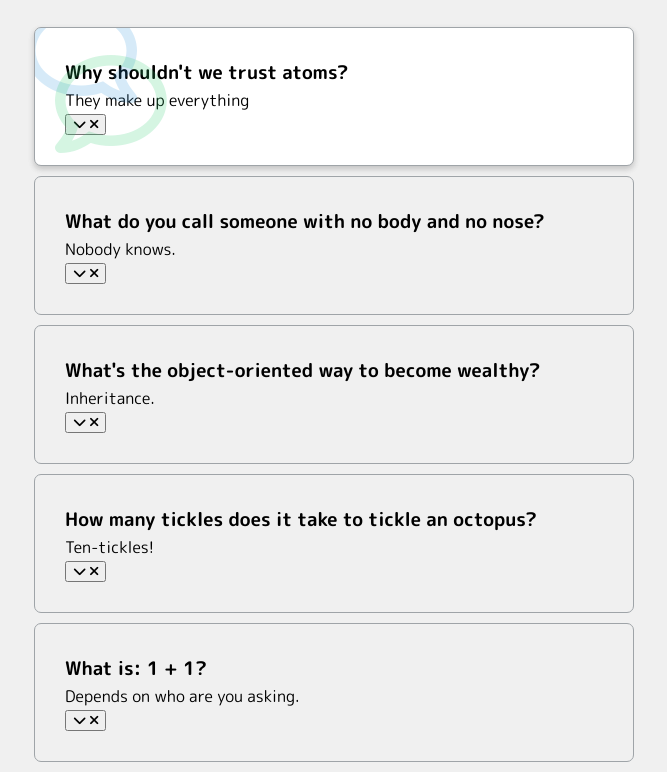
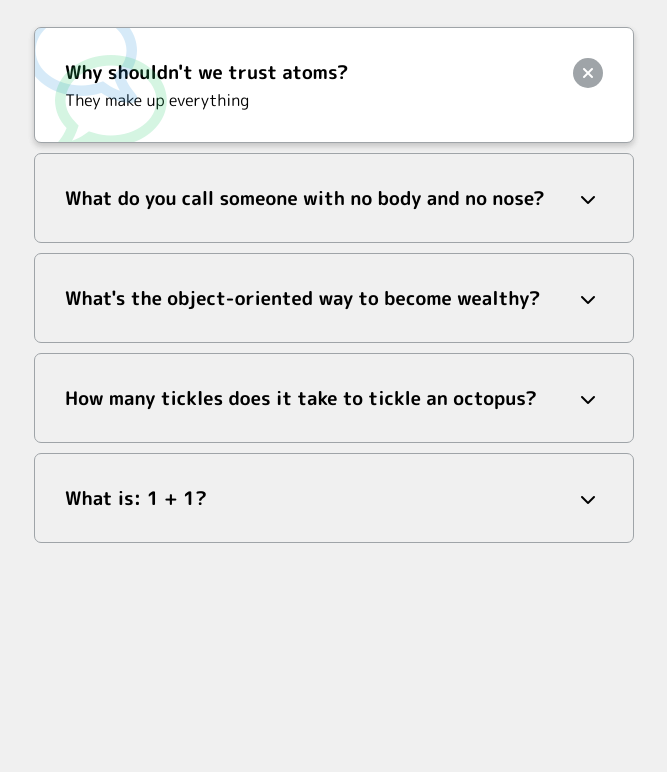
Before and after one commit to SanyaOdare/faq-collapse, a plain HTML site: page index.html in a window 1280 px wide. Shown: the part 100-872 px from the top of the page, without its empty margins (306-973 px from the left). After the commit the page ends 800 px from the top, so only its background shows below. Drawn offline with Linux system fonts and the light colour scheme.

Commit message:
toggle active button

```diff
--- a/app.js
+++ b/app.js
@@ -0,0 +1,7 @@
+const toggles = document.querySelectorAll('.faq-toggle');
+
+toggles.forEach((toggle) => {
+  toggle.addEventListener('click', () => {
+    toggle.parentNode.classList.toggle('active');
+  })
+})
--- a/index.html
+++ b/index.html
@@ -22,7 +22,7 @@
         They make up everything
       </p>
 
-      <button>
+      <button class="faq-toggle">
         <i class="fas fa-chevron-down"></i>
         <i class="fas fa-times"></i>
       </button>
--- a/style.css
+++ b/style.css
@@ -62,6 +62,48 @@ h1 {
 }
 
 .faq-text {
-
+  display: none;
   margin: 3px 0 0;
 }
+
+.faq.active .faq-text {
+  display: block;
+}
+
+.faq-toggle {
+  background-color: transparent;
+  border: 0;
+  border-radius: 50%;
+  cursor: pointer;
+  display: flex;
+  align-items: center;
+  justify-content: center;
+  font-size: 1rem;
+  height: 30px;
+  padding: 0;
+  position: absolute;
+  right: 30px;
+  top: 30px;
+  width: 30px;
+}
+
+.faq-toggle:focus {
+  outline: 0;
+}
+
+.faq-toggle .fa-times {
+  display: none;
+}
+
+.faq.active .faq-toggle .fa-times {
+  color: #fff;
+  display: block;
+}
+
+.faq.active .faq-toggle .fa-chevron-down {
+  display: none;
+}
+
+.faq.active .faq-toggle {
+  background-color: #9fa4a8;
+}
```
